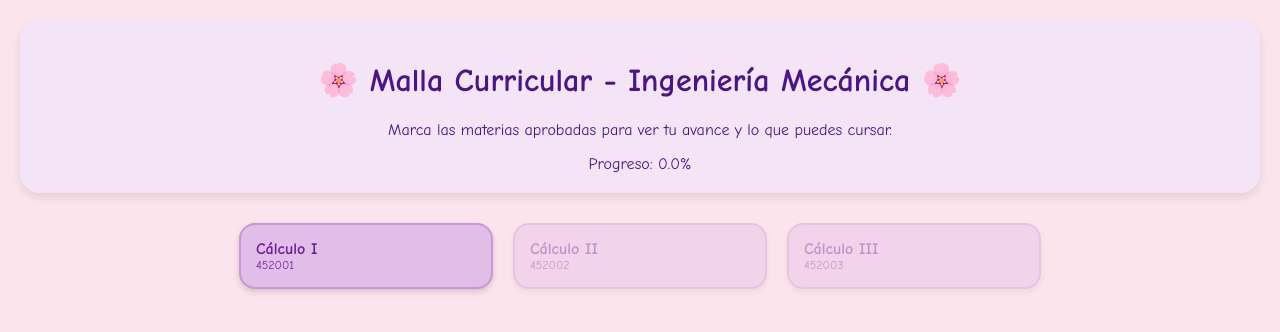
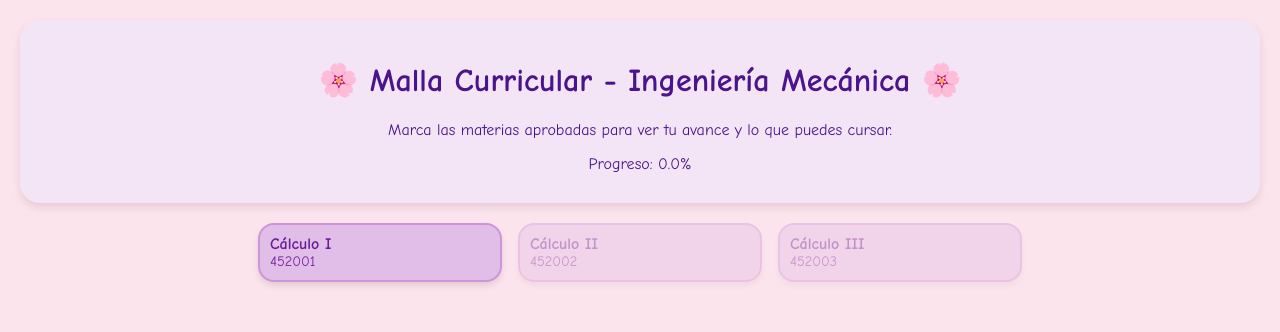
Before and after one commit to Izzy01-09/Pensum-Ing-Mec-nica, a plain HTML site: page index.html in a window 1280 px wide. Drawn offline with Linux system fonts and the light colour scheme.

Commit message:
Update style.css

```diff
--- a/style.css
+++ b/style.css
@@ -2,23 +2,23 @@ body {
   font-family: 'Comic Sans MS', cursive, sans-serif;
   background-color: #fce4ec;
   color: #4a148c;
+  padding: 20px;
   margin: 0;
-  padding: 20px;
 }
 
 header {
+  background-color: #f3e5f5;
+  padding: 20px;
   text-align: center;
-  background: #f3e5f5;
-  padding: 20px;
   border-radius: 20px;
-  box-shadow: 0 4px 10px rgba(0,0,0,0.1);
-  margin-bottom: 30px;
+  margin-bottom: 20px;
+  box-shadow: 0 4px 8px rgba(0,0,0,0.1);
 }
 
 #malla {
   display: flex;
   flex-wrap: wrap;
-  gap: 20px;
+  gap: 16px;
   justify-content: center;
 }
 
@@ -27,15 +27,15 @@ header {
   border: 2px solid #ce93d8;
   border-radius: 16px;
   width: 220px;
-  padding: 15px;
-  transition: 0.3s;
+  padding: 10px;
+  transition: all 0.3s ease;
+  box-shadow: 0 4px 6px rgba(0,0,0,0.1);
   cursor: pointer;
-  box-shadow: 0 3px 6px rgba(0,0,0,0.15);
 }
 
 .card:hover {
+  background-color: #d1c4e9;
   transform: scale(1.05);
-  background-color: #d1c4e9;
 }
 
 .card.aprobada {
@@ -54,11 +54,17 @@ header {
 }
 
 .card .codigo {
-  font-size: 12px;
+  font-size: 0.9em;
   color: #7b1fa2;
 }
 
 #progreso {
+  margin-top: 10px;
   font-size: 16px;
+}
+
+#alertas {
   margin-top: 10px;
+  color: #ff4081;
+  font-weight: bold;
 }
```
